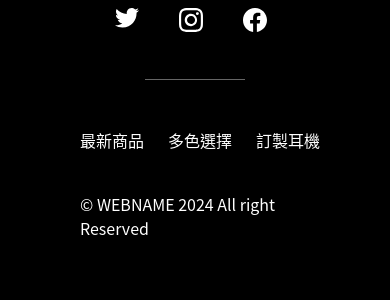
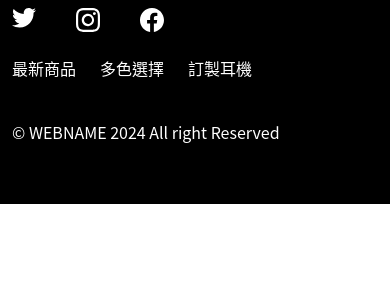
Before and after one commit to TSFMAKKO/rocket_test, a plain HTML site: page index.html in a window 390 px wide. Shown: the part 6471-6771 px from the top of the page. After the commit the page ends 6675 px from the top, so only its background shows below. Drawn offline with nearby package versions, Linux system fonts and the light colour scheme.

Commit message:
fix: 修正 footer rwd

```diff
--- a/index.html
+++ b/index.html
@@ -320,8 +320,8 @@
         </div>
     </section>
 
-    <footer class="bg-[#000] py-[60px]  flex flex-col items-center justify-center ">
-        <div class="">
+    <footer class="bg-[#000] py-[60px]  flex flex-col sm:items-center px-[12px] sm:justify-center ">
+        <div class="max-sm:mb-[24px]">
             <div class="mb-[24px]">
                 <img class="object-cover" src="./images/logo2.svg" alt="logo2" srcset="">
             </div>
@@ -339,7 +339,7 @@
             </div>
 
             <!-- 線 -->
-            <div class="flex items-center justify-center h-[96px]">
+            <div class="max-sm:hidden flex items-center justify-center h-[96px]">
                 <div class="h-[1px] bg-[#666] w-[100px]"></div>
             </div>
 
@@ -347,10 +347,10 @@
         </div>
 
         <div
-            class="max-w-[calc(1296px+80px)] w-[100%] px-[80px] text-[#fff] flex  max-sm:flex-wrap gap-y-[40px] justify-between">
+            class="max-w-[calc(1296px+80px)] w-[100%] sm:px-[80px]  text-[#fff] flex  max-sm:flex-wrap gap-y-[40px] justify-start sm:justify-between ">
             <div class="flex gap-x-[24px] max-sm:w-full">
                 <div>
-                    <a class="w-[64px] whitespace-nowrap" href="#latest-products">最新商品</a>
+                    <a class="whitespace-nowrap" href="#latest-products">最新商品</a>
                 </div>
                 <div>
                     <a class="w-[64px] whitespace-nowrap" href="#color-options">多色選擇</a>
@@ -360,7 +360,7 @@
                 </div>
             </div>
 
-            <div>© WEBNAME 2024 All right Reserved</div>
+            <div class="whitespace-nowrap">© WEBNAME 2024 All right Reserved</div>
         </div>
 
     </footer>
```
